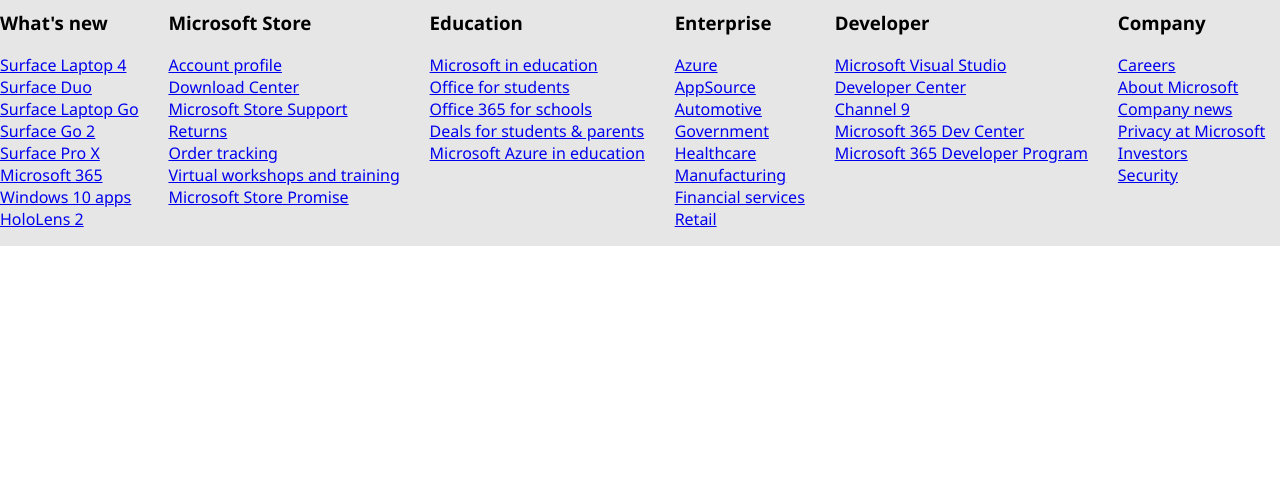
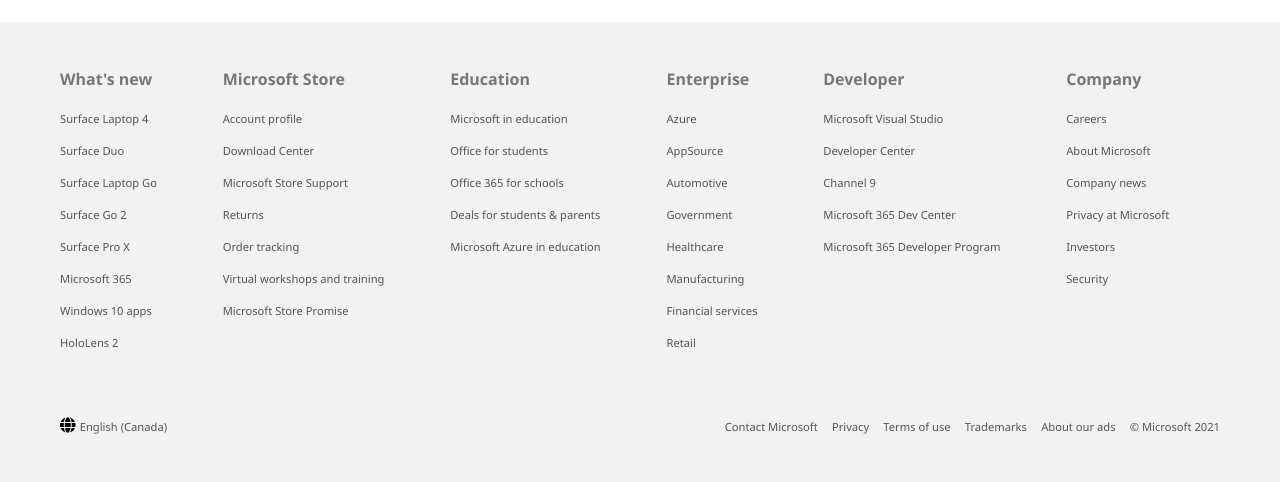
Before and after one commit to Elson0509/microsoft-clone, a plain HTML site: page index.html in a window 1280 px wide. Shown: the part 2334-2816 px from the top of the page. Before the commit the page ends 2580 px from the top, so only its background shows below. Drawn offline with Linux system fonts and the light colour scheme.

Commit message:
footer finished

```diff
--- a/css/footer.css
+++ b/css/footer.css
@@ -1,12 +1,33 @@
 footer{
-    background: #e6e6e6;
+    background: #f2f2f2;
+    padding: 30px 60px;
+    margin-top: 30px;
+}
+
+footer ul{
+    padding: 0;
 }
 
 .footer-columns{
     display:grid;
     grid-template-columns: repeat(6, auto);
     gap: 15px;
+}
 
+@media only screen and (max-width: 1082px) {
+    .footer-columns{
+        grid-template-columns: repeat(3, auto);
+    }
+}
+
+@media only screen and (max-width: 540px) {
+    .footer-columns{
+        display:block;
+    }
+
+    .footer-columns div{
+        margin-top: 50px;
+    }
 }
 
 .footer-columns ul{
@@ -15,4 +36,52 @@ footer{
 
 .footer-columns li{
     list-style: none;
+    margin-top: 10px;
 }
+
+footer h3{
+    font-size: 1rem;
+    color: #777;
+}
+
+footer a{
+    text-decoration: none;
+    color: #555;
+    font-size: 0.7rem;
+    white-space: nowrap;
+}
+
+footer a:hover{
+    text-decoration: underline;
+}
+
+.terms{
+    display: flex;
+    justify-content: space-between;
+    align-items: center;
+    margin-top: 30px;
+}
+
+@media only screen and (max-width: 766px) {
+    .terms{
+        display: block;
+    }
+}
+
+.terms p{
+    text-decoration: none;
+    color: #555;
+    font-size: 0.7rem;
+    display: inline;
+    white-space: nowrap;
+}
+
+.terms li{
+    display: inline;
+    list-style: none;
+    margin-left: 10px;
+}
+
+.terms li:first-child{
+    margin-left: 0px;
+}
--- a/index.html
+++ b/index.html
@@ -588,6 +588,34 @@
                 </ul>
             </div>
         </div>
+        <div class="terms">
+            <div>
+                <i class="fas fa-globe"></i>
+                <a href="#">English (Canada)</a>
+            </div>
+            <div>
+                <ul>
+                    <li>
+                        <a href="#">Contact Microsoft</a>
+                    </li>
+                    <li>
+                        <a href="#">Privacy</a>
+                    </li>
+                    <li>
+                        <a href="#">Terms of use</a>
+                    </li>
+                    <li>
+                        <a href="#">Trademarks</a>
+                    </li>
+                    <li>
+                        <a href="#">About our ads</a>
+                    </li>
+                    <li>
+                        <p>© Microsoft 2021</p>
+                    </li>
+                </ul>
+            </div>
+        </div>
     </footer>
     <script src="js/script.js"></script>
 </body>
```
